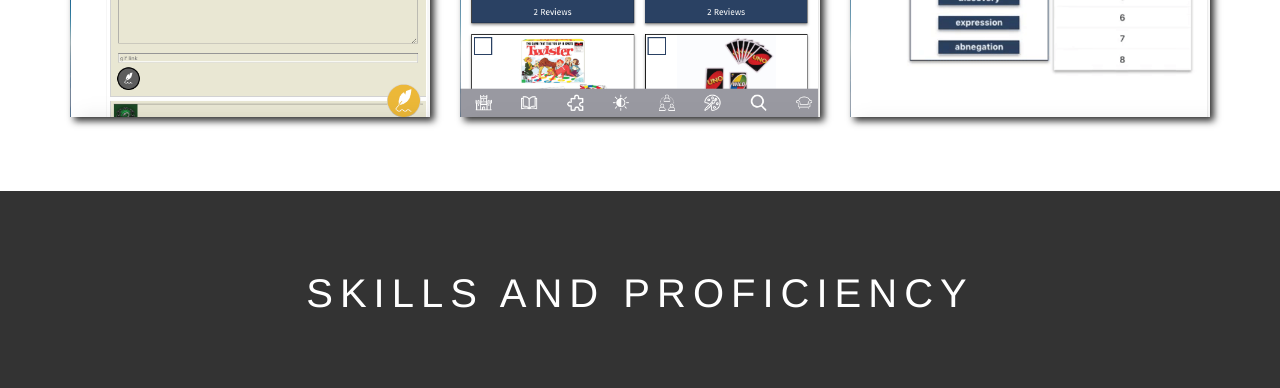
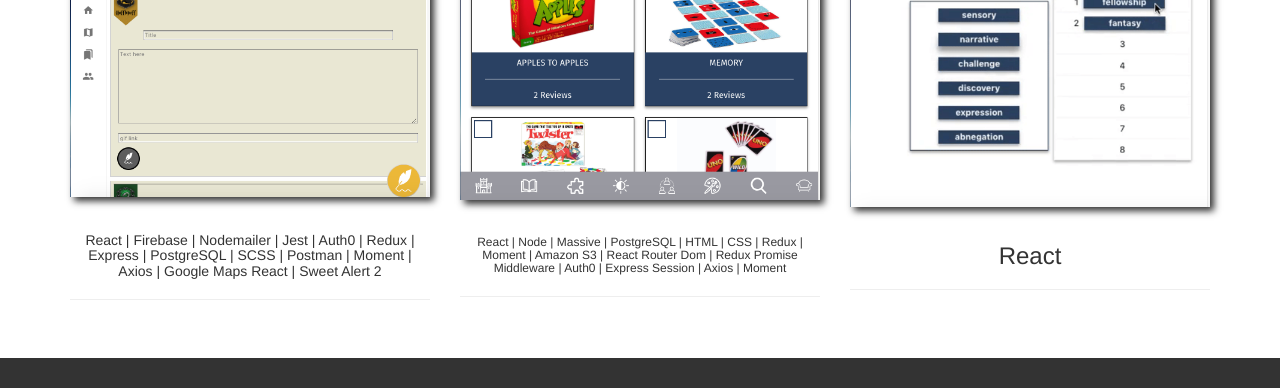
Before and after one commit to khamwas/khamwas.github.io, a plain HTML site: page index.html in a window 1280 px wide. Shown: the part 1185-1573 px from the top of the page. Drawn offline with nearby package versions, Linux system fonts and the light colour scheme.

Commit message:
updated styling

```diff
--- a/index.html
+++ b/index.html
@@ -97,6 +97,7 @@
 						<div class="col-md-offset-4 col-md-8 col-sm-12  banner-content">
 							<h3>full stack web developer</h3>
 							<h1>Emmanuel Bravo</h1>
+							<br /><br /><br /><br />
 							<!-- <h3>Emmanuel Bravo</h3> -->
 						</div>
 					</div>
@@ -153,6 +154,12 @@
 								<div class="works-caption">Hogwarts Social</div>
 							</div>
 						</a>
+						<h5 class="tech">
+							React | Firebase | Nodemailer | Jest | Auth0 | Redux | Express |
+							PostgreSQL | SCSS | Postman | Moment | Axios | Google Maps React |
+							Sweet Alert 2
+						</h5>
+						<hr />
 					</div>
 					<div class="col-md-4 col-sm-6 col-xs-12">
 						<a
@@ -168,6 +175,12 @@
 								<div class="works-caption">Board as Hell</div>
 							</div>
 						</a>
+						<h6 class="tech">
+							React | Node | Massive | PostgreSQL | HTML | CSS | Redux | Moment
+							| Amazon S3 | React Router Dom | Redux Promise Middleware | Auth0
+							| Express Session | Axios | Moment
+						</h6>
+						<hr />
 					</div>
 					<div class="col-md-4 col-sm-6 col-xs-12">
 						<a href="https://codepen.io/akholod/full/YqopEQ/" target="_blank">
@@ -180,6 +193,8 @@
 								<div class="works-caption">Drag n Drop</div>
 							</div>
 						</a>
+						<h3 class="tech">React</h3>
+						<hr />
 					</div>
 				</div>
 			</div>
--- a/style.css
+++ b/style.css
@@ -63,10 +63,10 @@
 
 /*banner*/
 header .banner {
-	background: url('https://cnet2.cbsistatic.com/img/aRDQHMdS5CtzcnYeMOpiSuOrnXg=/1600x900/2018/08/19/17f22092-c68d-420d-bbcb-85a4ca818323/taipei-101-opener-1-of-1.jpg')
-		70% no-repeat;
-	background-position: top;
-	background-size: 100%;
+	background: url('https://cnet2.cbsistatic.com/img/aRDQHMdS5CtzcnYeMOpiSuOrnXg=/1600x900/2018/08/19/17f22092-c68d-420d-bbcb-85a4ca818323/taipei-101-opener-1-of-1.jpg');
+	/* 100% no-repeat; */
+	background-position: bottom;
+	background-size: cover;
 	height: 55%;
 	position: relative;
 	z-index: -10;
@@ -396,3 +396,7 @@
 		flex-direction: column;
 	}
 }
+
+.tech {
+	text-align: center;
+}
```
